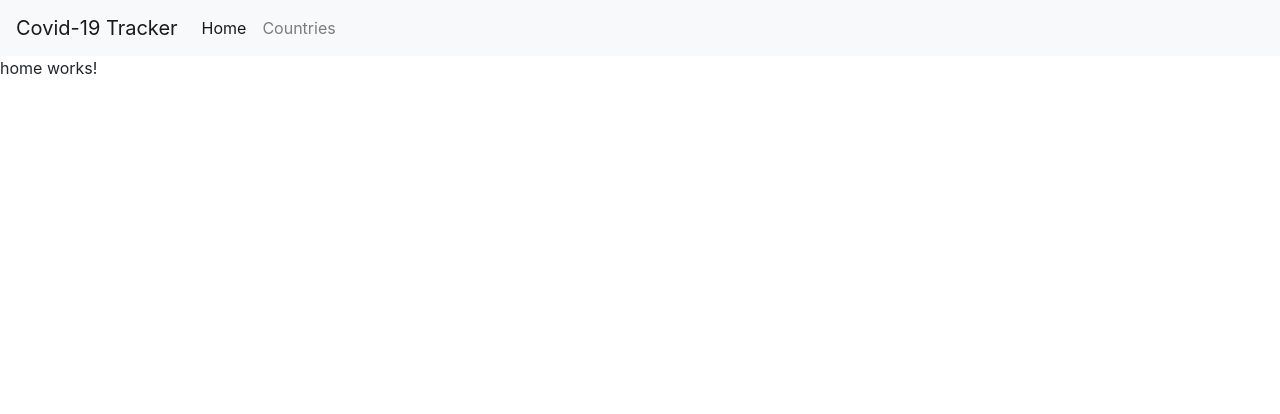
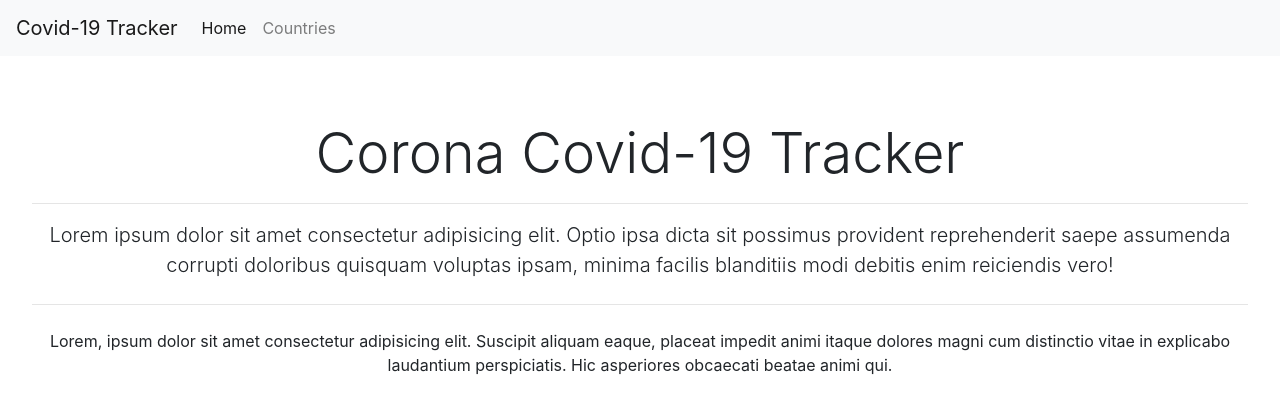
Before and after one commit to AlcatrazALT/covid19-tracker, an Angular app: page / in a window 1280 px wide. Shown: the top 414 px of the page. Built offline with nearby package versions, Linux system fonts and the light colour scheme.

Commit message:
feat: Add templates for home, country component

```diff
--- a/src/app/components/countries/countries.component.html
+++ b/src/app/components/countries/countries.component.html
@@ -1 +1,7 @@
-<p>countries works!</p>
+<div class="jumbotron bg-white text-center">
+  <h1 class="display-4">Corona Covid-19 Tracker Country Wice</h1>
+  <hr>
+  <p class="lead">Lorem ipsum dolor sit amet consectetur adipisicing elit. Optio ipsa dicta sit possimus provident reprehenderit saepe assumenda corrupti doloribus quisquam voluptas ipsam, minima facilis blanditiis modi debitis enim reiciendis vero!</p>
+  <hr class="my-4">
+  <p>Lorem, ipsum dolor sit amet consectetur adipisicing elit. Suscipit aliquam eaque, placeat impedit animi itaque dolores magni cum distinctio vitae in explicabo laudantium perspiciatis. Hic asperiores obcaecati beatae animi qui.</p>
+</div>
--- a/src/app/components/home/home.component.html
+++ b/src/app/components/home/home.component.html
@@ -1 +1,7 @@
-<p>home works!</p>
+<div class="jumbotron bg-white text-center">
+  <h1 class="display-4">Corona Covid-19 Tracker</h1>
+  <hr>
+  <p class="lead">Lorem ipsum dolor sit amet consectetur adipisicing elit. Optio ipsa dicta sit possimus provident reprehenderit saepe assumenda corrupti doloribus quisquam voluptas ipsam, minima facilis blanditiis modi debitis enim reiciendis vero!</p>
+  <hr class="my-4">
+  <p>Lorem, ipsum dolor sit amet consectetur adipisicing elit. Suscipit aliquam eaque, placeat impedit animi itaque dolores magni cum distinctio vitae in explicabo laudantium perspiciatis. Hic asperiores obcaecati beatae animi qui.</p>
+</div>
```
